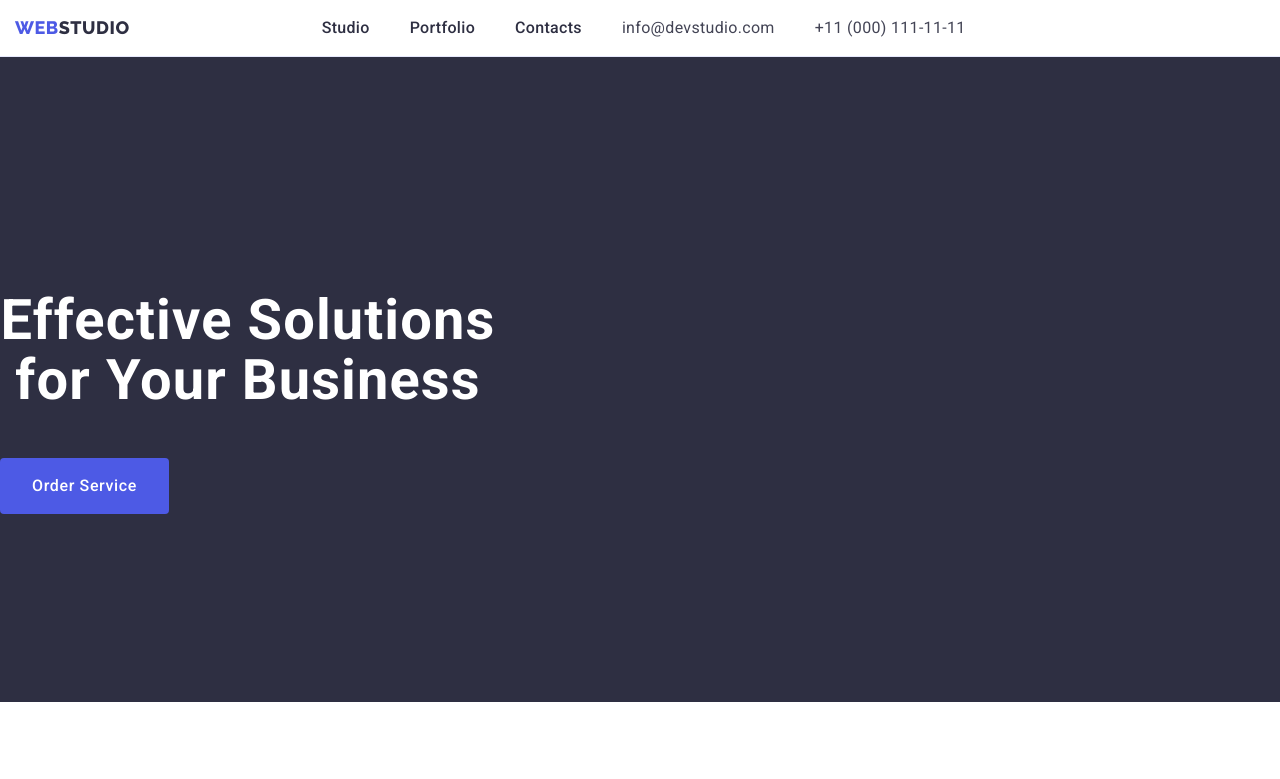
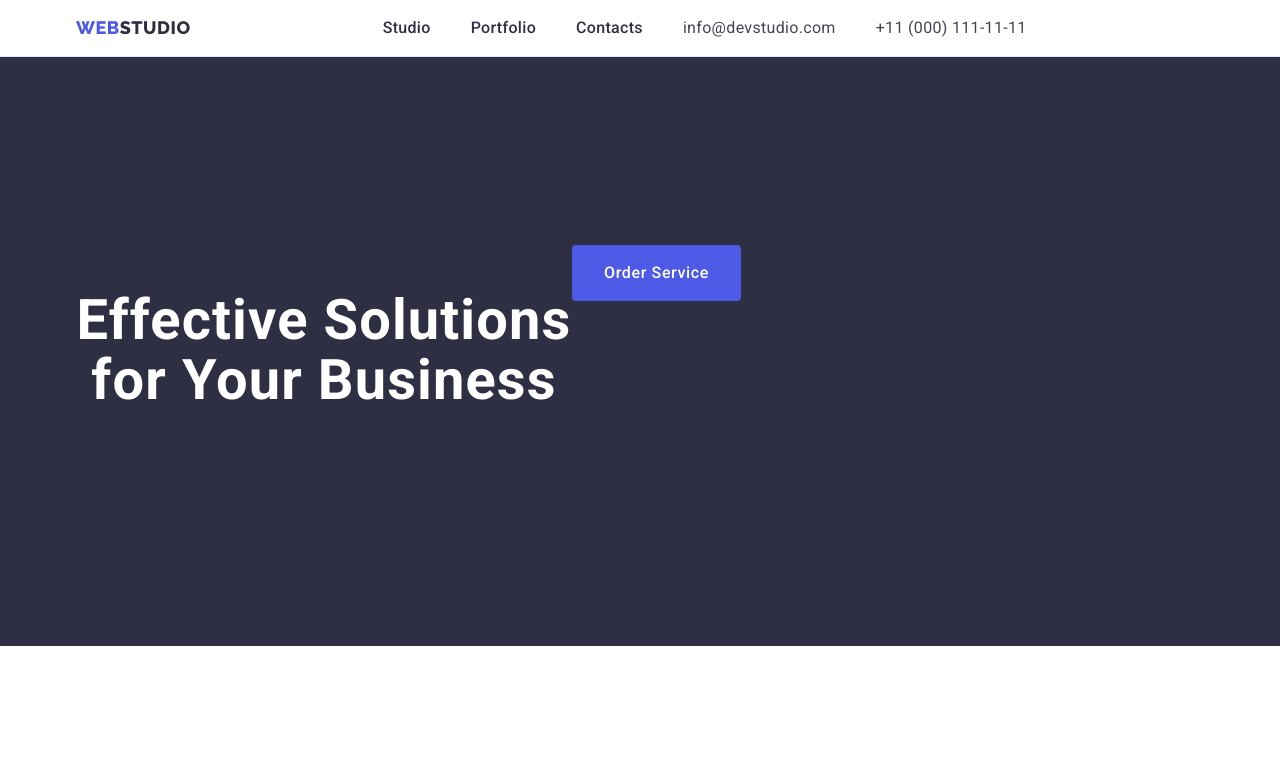
Before and after one commit to KyykMaks/goit-markup-hw-03, a plain HTML site: page index.html in a window 1280 px wide. Shown: the top 779 px of the page. Drawn offline with nearby package versions, Linux system fonts and the light colour scheme.

Commit message:
update html

```diff
--- a/css/style.css
+++ b/css/style.css
@@ -113,7 +113,7 @@ img {
   display: flex;
   width: 1158px;
   padding: 0 15px 0 15px;
-  margin: 0;
+  margin: 0 auto;
 }
 .container-section {
 
--- a/index.html
+++ b/index.html
@@ -50,7 +50,7 @@
     </header>
     <main>
       <section class="section">
-        <div class="container-section">
+        <div class="container">
           <h1 class="main">Effective Solutions for Your Business</h1>
           <button class="button" type="button">Order Service</button>
         </div>
```
